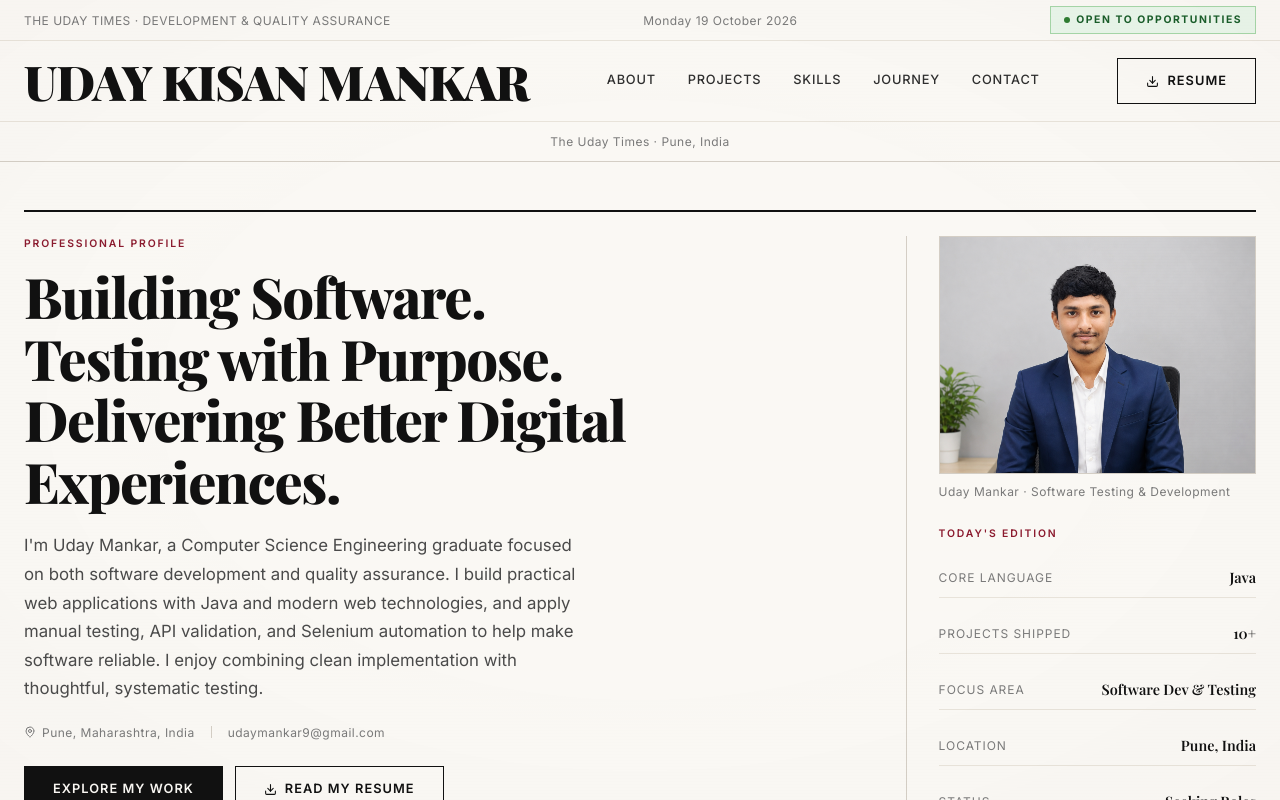
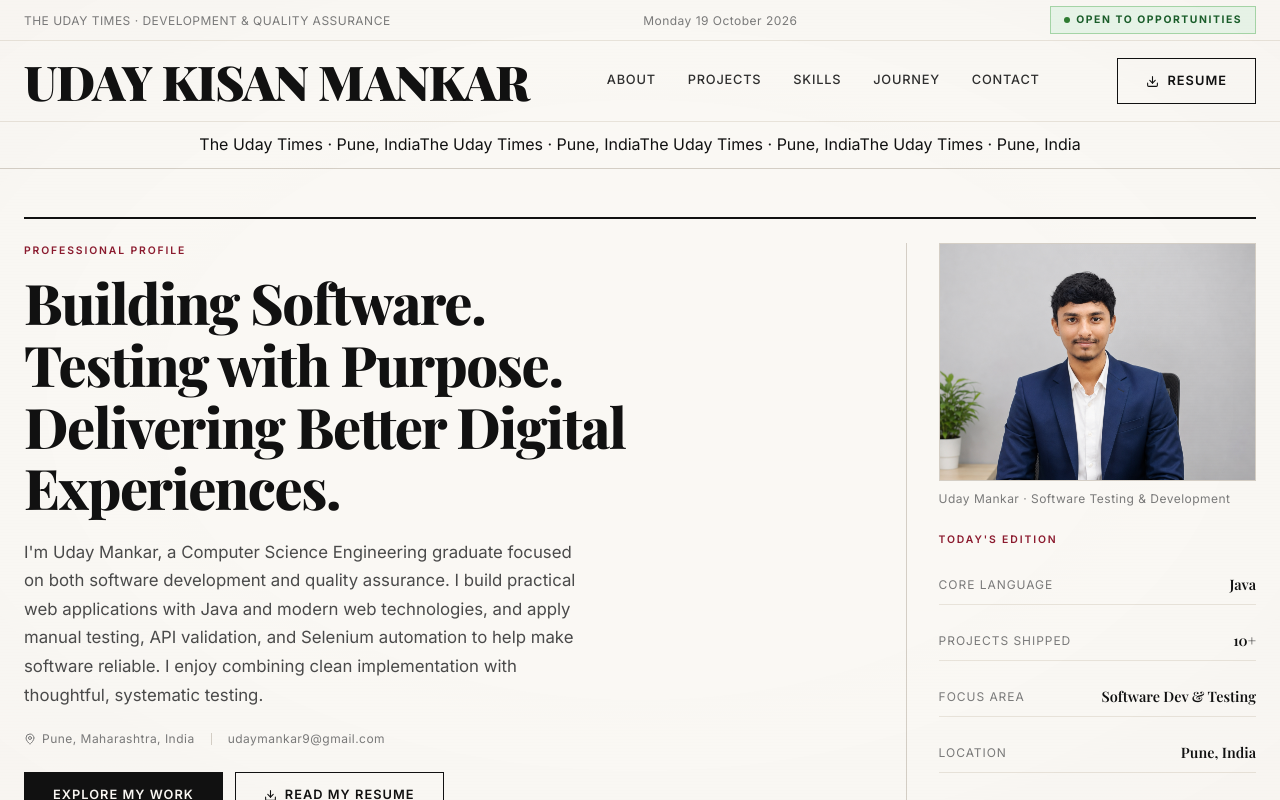
Before and after one commit to udaymankar/Portfolio-Website, a Next.js app: page / in a window 1280 px wide. Shown: the top 800 px of the page. Built offline with nearby package versions, Linux system fonts and the light colour scheme; a web font is replaced by a local one.

Commit message:
Add smooth repeating publication ticker

```diff
--- a/app/page.tsx
+++ b/app/page.tsx
@@ -480,9 +480,18 @@ export default function Home() {
             transition: "transform 320ms cubic-bezier(0.22, 1, 0.36, 1), opacity 220ms ease, max-height 320ms ease, padding 320ms ease",
           }}
         >
-          <p className="meta-text" style={{ textTransform: "none", letterSpacing: "0.04em" }}>
-            The Uday Times · Pune, India
-          </p>
+          <div
+            className="publication-marquee"
+            role="region"
+            aria-label="The Uday Times, Pune, India"
+          >
+            <div className="publication-marquee__track">
+              <span className="publication-marquee__item">The Uday Times <span aria-hidden="true">·</span> Pune, India</span>
+              <span className="publication-marquee__item" aria-hidden="true">The Uday Times <span>·</span> Pune, India</span>
+              <span className="publication-marquee__item" aria-hidden="true">The Uday Times <span>·</span> Pune, India</span>
+              <span className="publication-marquee__item" aria-hidden="true">The Uday Times <span>·</span> Pune, India</span>
+            </div>
+          </div>
         </div>
 
         {/* Mobile sub-bar */}
```
